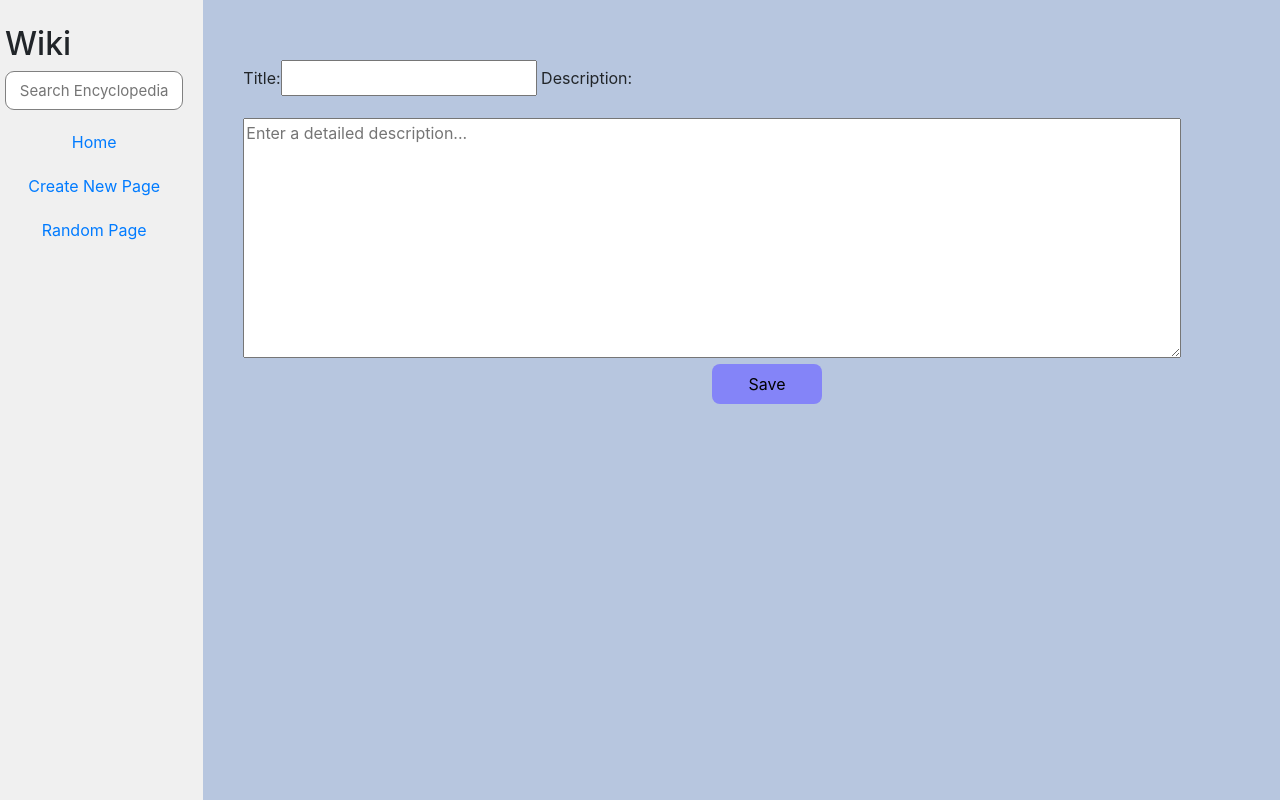
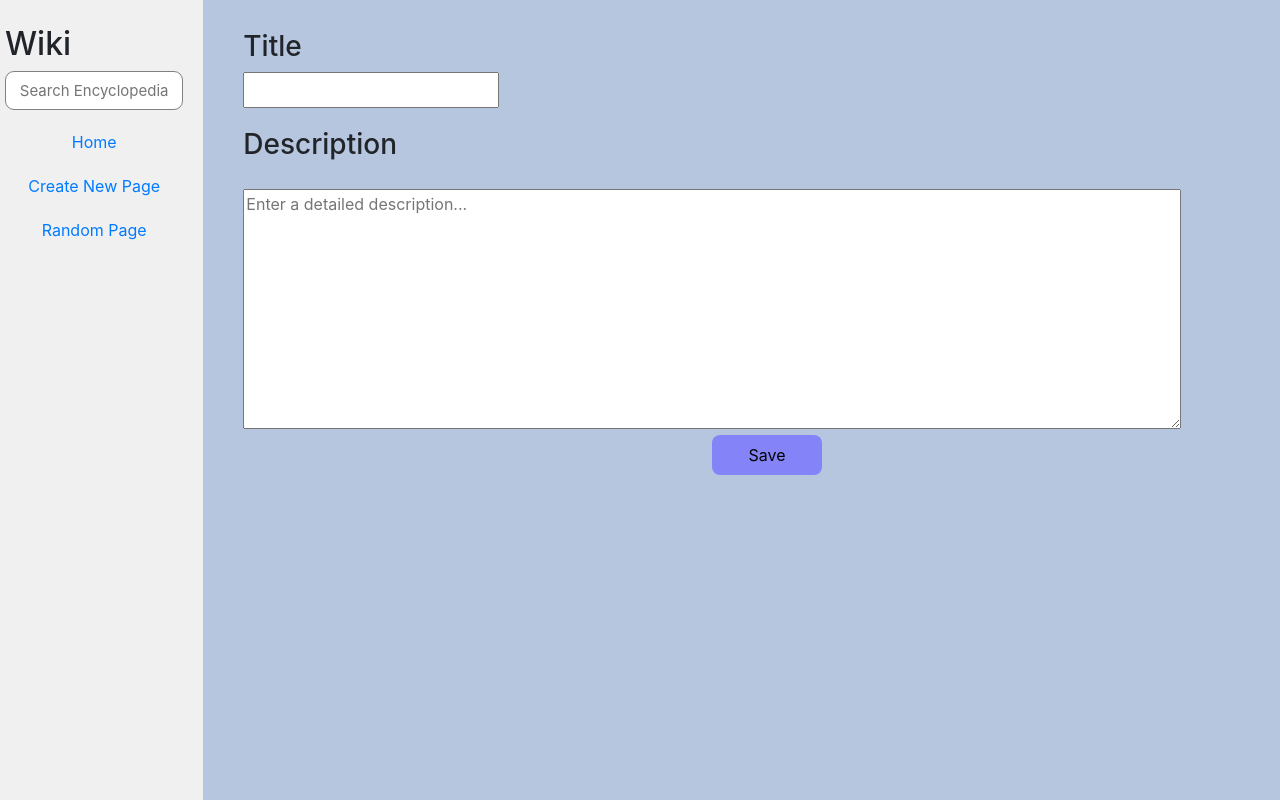
Before and after one commit to YassineOuakidi/wikipedia, a Django app: page /create/ in a window 1280 px wide. Run offline with Django 3.2, Linux system fonts and the light colour scheme; the page is wider than the window, and the part outside it is not shown; some libraries are stand-ins or nearby versions.

Commit message:
last commit

```diff
--- a/encyclopedia/templates/encyclopedia/create.html
+++ b/encyclopedia/templates/encyclopedia/create.html
@@ -6,11 +6,13 @@
 {% endblock %}
 
 {% block body %}
-    <div class="container-fluid" style="margin-top:50px ;"></div>
-    <form method="POST">
-        {% csrf_token %}
-        {{form}}
-        <button type="submit"  style="border-radius: .5em ; width: 110px; height: 40px; border: 0px ; margin-left: 45% ;background-color: rgb(132, 132, 248);">Save</button>
+<form method="POST">
+    {% csrf_token %}
+    <label for="'title" style="display: block; margin-top:20px; "><h3>Title</h3></label>
+    {{form.title}}
+    <label for="description" style="display: block; margin-top:20px;"><h3>Description</h3></label>
+    {{form.description}}
+    <button type="submit"  style="border-radius: .5em ; width: 110px; height: 40px; border: 0px ; margin-left: 45% ; background-color: rgb(132, 132, 248);">Save</button>
 
-    </form>
+</form>
 {% endblock %}
--- a/encyclopedia/templates/encyclopedia/edit.html
+++ b/encyclopedia/templates/encyclopedia/edit.html
@@ -9,7 +9,7 @@
     <div class="container-fluid" style="margin-top:50px ;"></div>
     <form method="POST">
         {% csrf_token %}
-        <label for="'title" style="display: block; margin-top:20px;"><h3>Title</h3></label>
+        <label for="'title" style="display: block; margin-top:20px; "><h3>Title</h3></label>
         {{form.title}}
         <label for="description" style="display: block; margin-top:20px;"><h3>Description</h3></label>
         {{form.description}}
```
